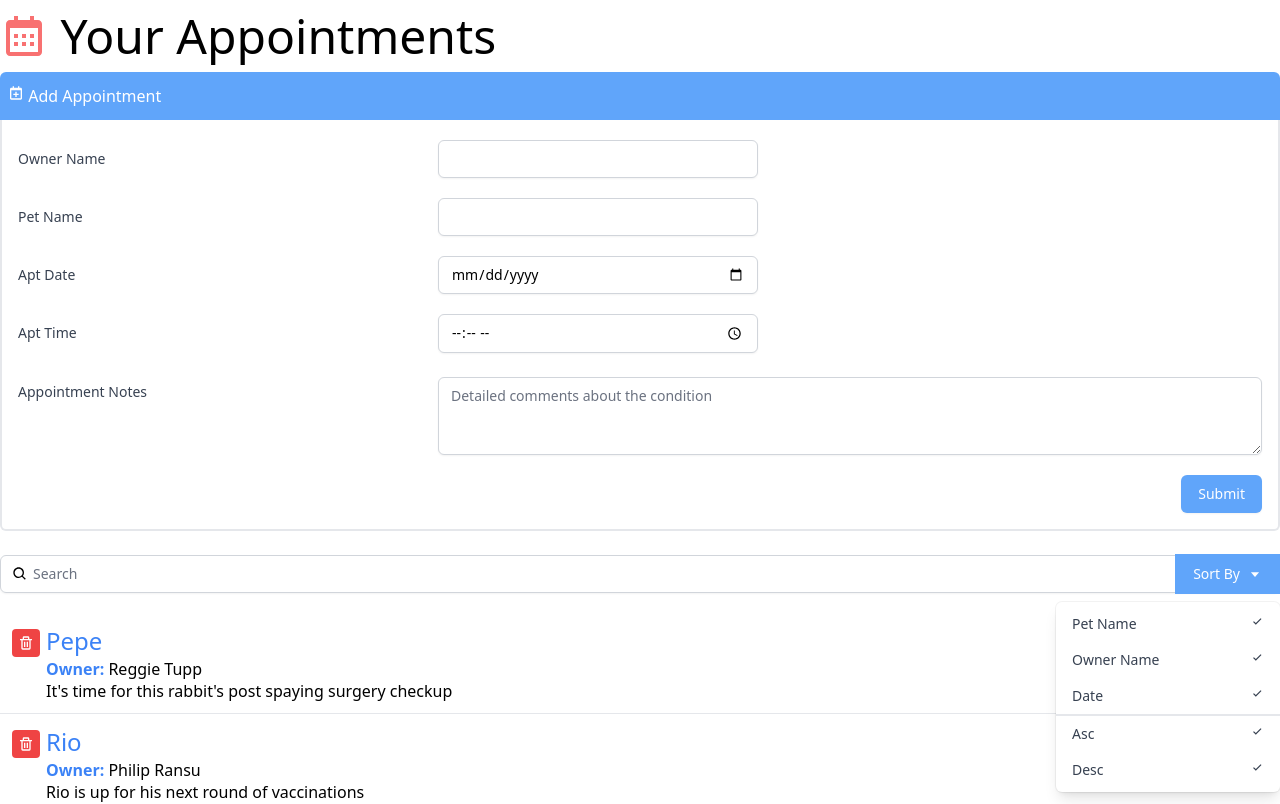
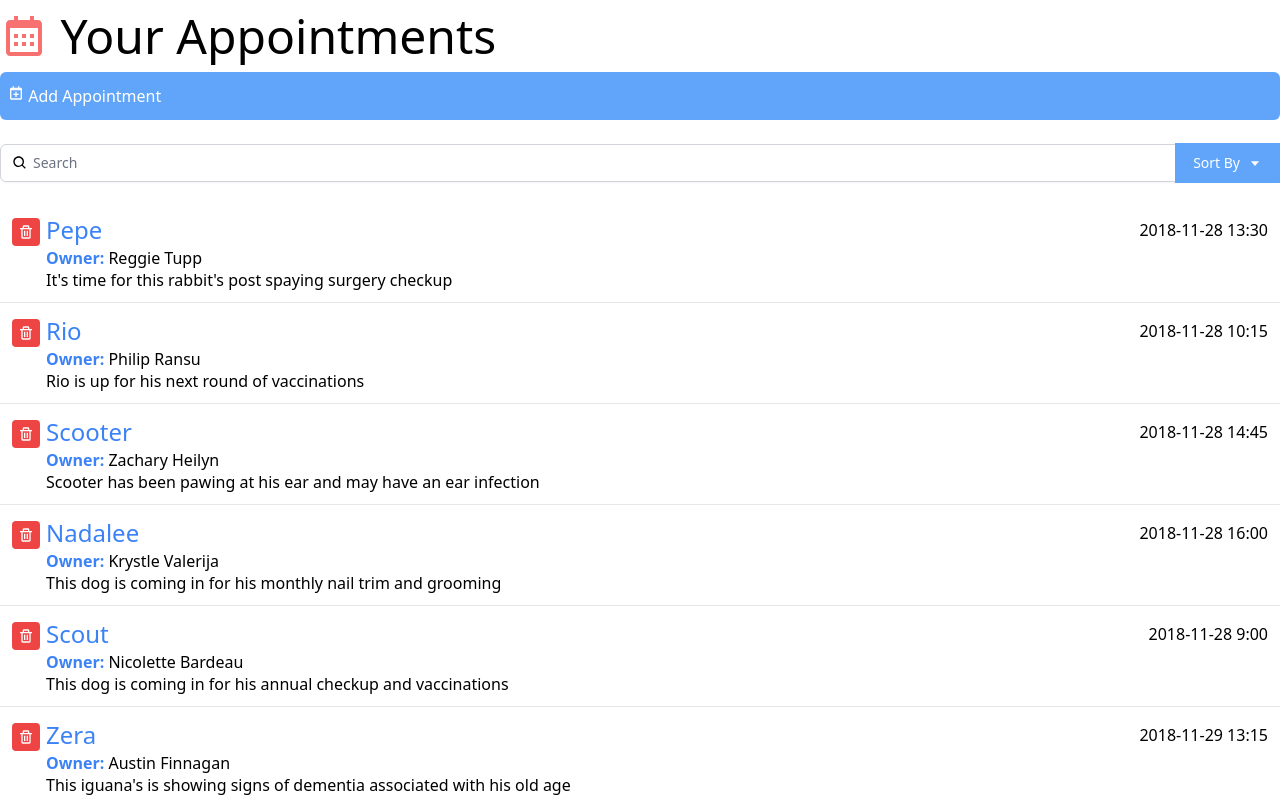
Before and after one commit to em-wiz/react-building-an-interface, a React (Create React App) app in the folder appointment-app/: page / in a window 1280 px wide. Shown: the top 804 px of the page. Built offline with nearby package versions, Linux system fonts and the light colour scheme.

Commit message:
add toggle function to sort appointment and add appointment buttons

```diff
--- a/appointment-app/src/components/AddAppointment.js
+++ b/appointment-app/src/components/AddAppointment.js
@@ -1,11 +1,19 @@
 import { BiCalendarPlus } from "react-icons/bi";
+import { useState } from "react";
 
 const AddAppointment = () => {
+    let [toggleForm, setToggleForm] = useState(false);
     return (
         <div>
-        <button className="bg-blue-400 text-white px-2 py-3 w-full text-left rounded-t-md">
+            <button
+                onClick={() => setToggleForm(!toggleForm)}
+                className={`bg-blue-400 text-white px-2 py-3 w-full text-left rounded-t-md ${toggleForm ? 'rounded-t-md' : 'rounded-md'}`}
+                >
                 <div><BiCalendarPlus className="inline-block align-text-top" />  Add Appointment</div>
             </button>
+
+            {
+                toggleForm &&
                 <div className="border-r-2 border-b-2 border-l-2 border-light-blue-500 rounded-b-md pl-4 pr-4 pb-4">
                     <div className="sm:grid sm:grid-cols-3 sm:gap-4 sm:items-start  sm:pt-5">
                     <label htmlFor="ownerName" className="block text-sm font-medium text-gray-700 sm:mt-px sm:pt-2">
@@ -66,6 +74,9 @@
                     </div>
                     </div>
                 </div>
+
+            }
+
         </div>
     );
 }
--- a/appointment-app/src/components/Search.js
+++ b/appointment-app/src/components/Search.js
@@ -1,7 +1,13 @@
 import { BiSearch, BiCaretDown, BiCheck } from "react-icons/bi";
+import { useState } from "react";
 
 
-const Dropdown = () => {
+const Dropdown = ({ toggle }) => {
+
+    if (!toggle) {
+        return null;
+    }
+
     return (
         <div className="origin-top-right absolute right-0 mt-2 w-56 rounded-md shadow-lg bg-white ring-1 ring-black ring-opacity-5">
             <div className="py-1" role="menu" aria-orientation="vertical" aria-labelledby="options-menu">
@@ -27,6 +33,7 @@
 
 const Search = ({ query, onQueryChange }) => {
 
+    let [toggleSort, setToggleSort] = useState(false)
 
     return (
         <div className="py-5">
@@ -44,10 +51,12 @@
                     className="pl-8 rounded-md focus:ring-indigo-500 focus:border-indigo-500 block w-full sm:text-sm border-gray-300" placeholder="Search" />
           <div className="absolute inset-y-0 right-0 flex items-center">
             <div>
-              <button type="button"
+                        <button
+                            onClick={()=> setToggleSort(!toggleSort)}
+                            type="button"
                             className="justify-center px-4 py-2 bg-blue-400 border-2 border-blue-400 text-sm text-white hover:bg-blue-700 focus:outline-none focus:ring-2 focus:ring-offset-2 flex items-center" id="options-menu" aria-haspopup="true" aria-expanded="true">Sort By <BiCaretDown className="ml-2" />
                         </button>
-                        <Dropdown />
+                        <Dropdown toggle = {toggleSort} />
             </div>
           </div>
         </div>
```
Lines whose indentation alone changed are shown as unchanged.
